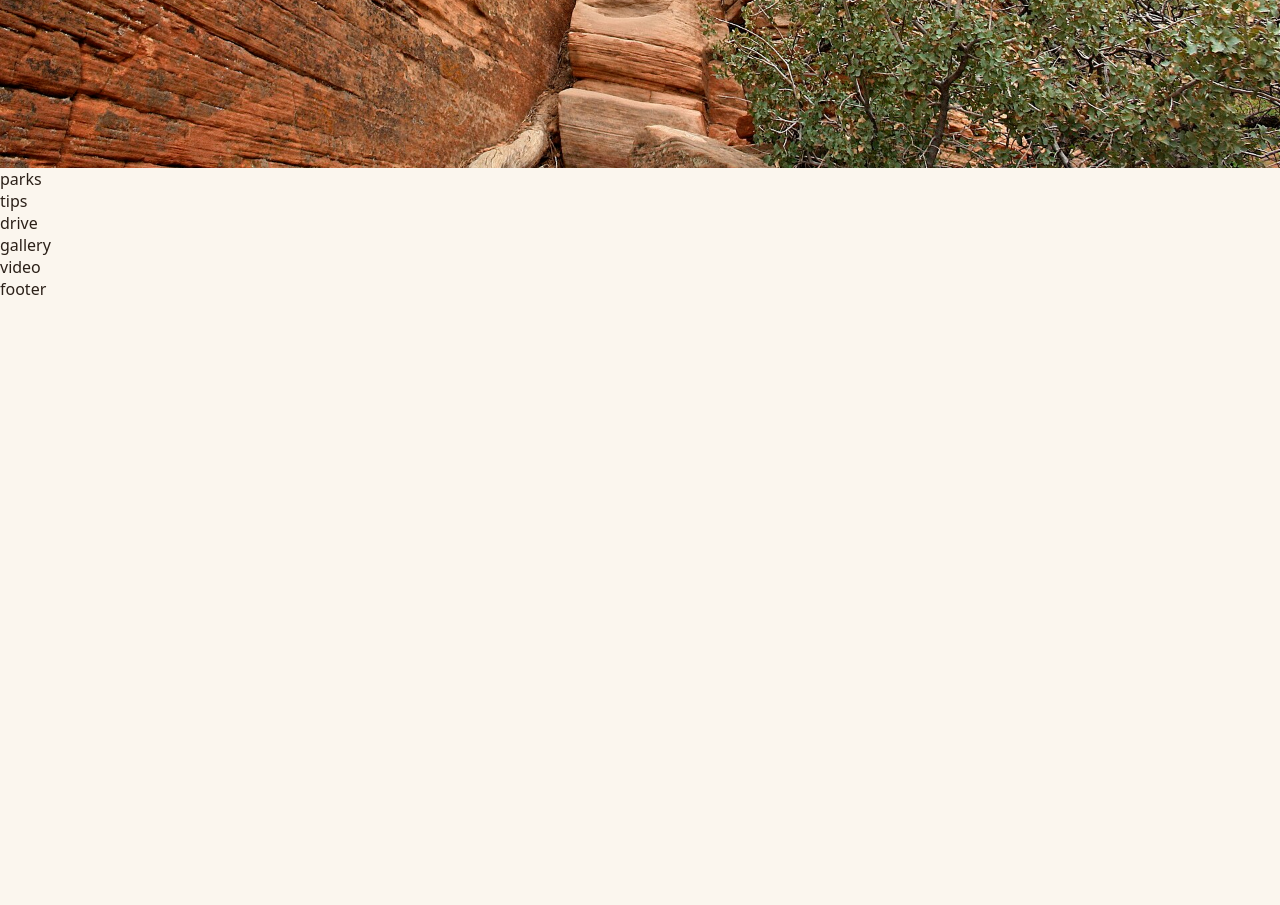
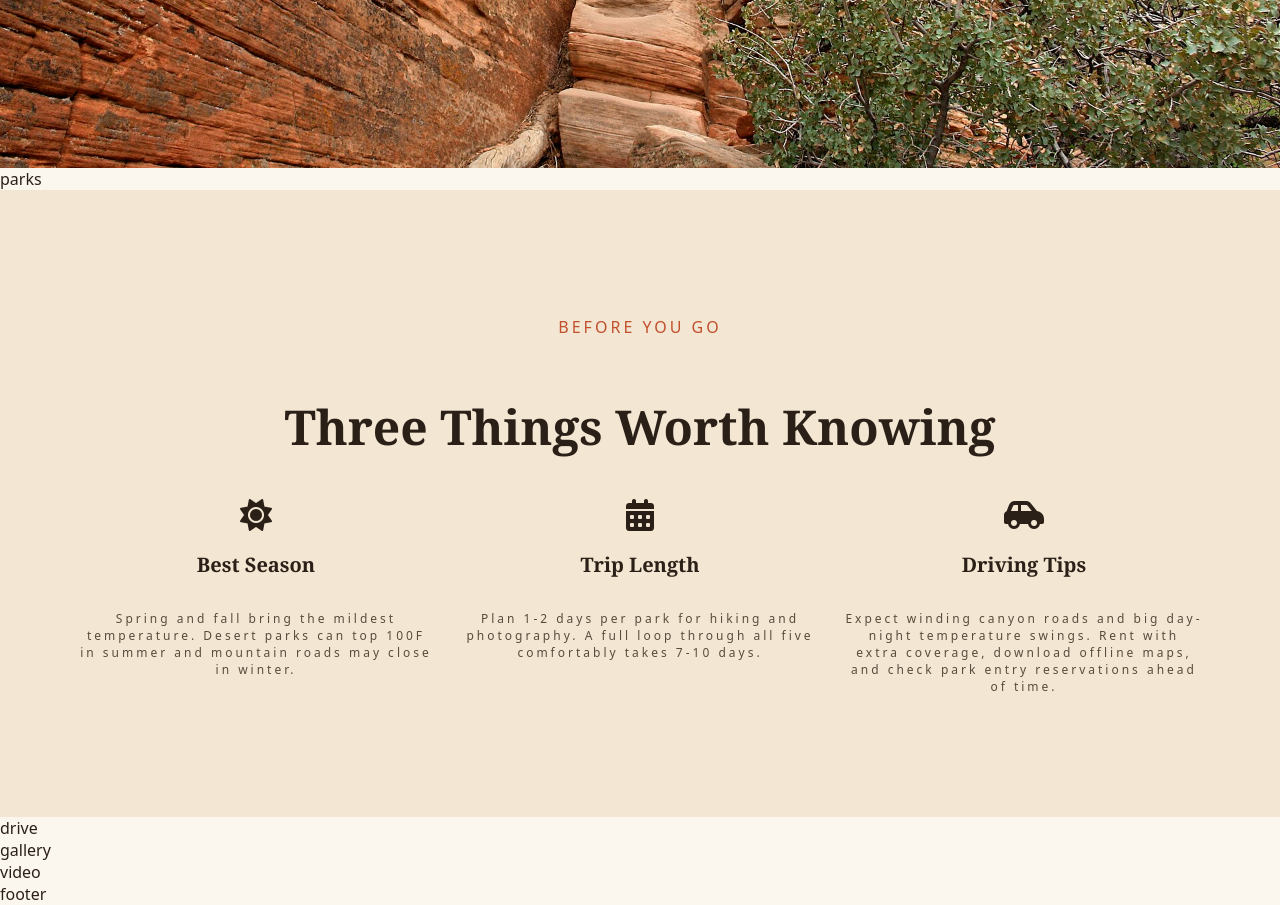
Before and after one commit to CarstenYuan/mp1, a website built with webpack: page src/index.html in a window 1280 px wide. Shown: the part 712-1617 px from the top of the page. Before the commit the page ends 1012 px from the top, so only its background shows below. Built offline with nearby package versions, Linux system fonts and the light colour scheme.

Commit message:
Add tips section

```diff
--- a/src/css/main.scss
+++ b/src/css/main.scss
@@ -1,6 +1,8 @@
 $color-bg: #FBF6EE;
 $color-text: #2B2018;
 $color-accent: #C1502E;
+$color-ink-soft: #5A4B3D;
+$color-sand-light: #F3E6D2;
 $font-heading: "Playfair Display", Georgia, serif;
 $font-body: "Work Sans", system-ui, sans-serif;
 
@@ -16,6 +18,7 @@ body {
     font-family: $font-body;
 }
 
+// Navbar
 .navbar {
     display: flex;
     justify-content: space-between;
@@ -45,6 +48,7 @@ body {
     }
 }
 
+// Home Section
 #home {
     height: 100vh;
     display: flex;
@@ -68,3 +72,54 @@ body {
         font-size: 16px;
     }
 }
+
+// Parks
+
+// Tips
+#tips {
+    padding: 110px 64px;
+    display: flex;
+    flex-direction: column;
+    justify-content: center;
+    align-items: center;
+    background: $color-sand-light;
+
+    p {
+        font-size: 16px;
+        color: $color-accent;
+        letter-spacing: 3px;
+    }
+
+    h2 {
+        font-size: 48px;
+        font-family: $font-heading;
+    }
+
+    div {
+        display: grid;
+        grid-template-columns: repeat(3, 1fr);
+        width: 100%;
+
+        div {
+            display: flex;
+            flex-direction: column;
+            align-items: center;
+
+            i {
+                font-size: 32px;
+                }
+
+            h3 {
+                font-size: 20px;
+                font-family: $font-heading;
+            }
+
+            p {
+            font-size: 12px;
+            color: $color-ink-soft;
+            text-align: center;
+            max-width: 360px;
+            }
+        }
+    }
+}
--- a/src/index.html
+++ b/src/index.html
@@ -5,6 +5,8 @@
         <meta http-equiv="x-ua-compatible" content="ie=edge">
         <meta name="viewport" content="width=device-width, initial-scale=1.0">
         <title>MP1</title>
+
+        <link rel="stylesheet" href="https://cdnjs.cloudflare.com/ajax/libs/font-awesome/6.4.2/css/all.min.css">
     </head>
     <body>
         <header class="navbar">
@@ -29,7 +31,33 @@
 
             <section id="parks">parks</section>
 
-            <section id="tips">tips</section>
+            <section id="tips">
+                <p>BEFORE YOU GO</p>
+                <h2>Three Things Worth Knowing</h2>
+                <div>
+                    <div>
+                        <i class="fa-solid fa-sun"></i>
+                        <h3>Best Season</h3>
+                        <p>
+                            Spring and fall bring the mildest temperature. Desert parks can top 100F in summer and mountain roads may close in winter.
+                        </p>
+                    </div>
+                    <div>
+                        <i class="fa-solid fa-calendar-days"></i>
+                        <h3>Trip Length</h3>
+                        <p>
+                            Plan 1-2 days per park for hiking and photography. A full loop through all five comfortably takes 7-10 days.
+                        </p>
+                    </div>
+                    <div>
+                        <i class="fa-solid fa-car-side"></i>
+                        <h3>Driving Tips</h3>
+                        <p>
+                            Expect winding canyon roads and big day-night temperature swings. Rent with extra coverage, download offline maps, and check park entry reservations ahead of time.
+                        </p>
+                    </div>
+                </div>
+            </section>
 
             <section id="drive">drive</section>
 
```
